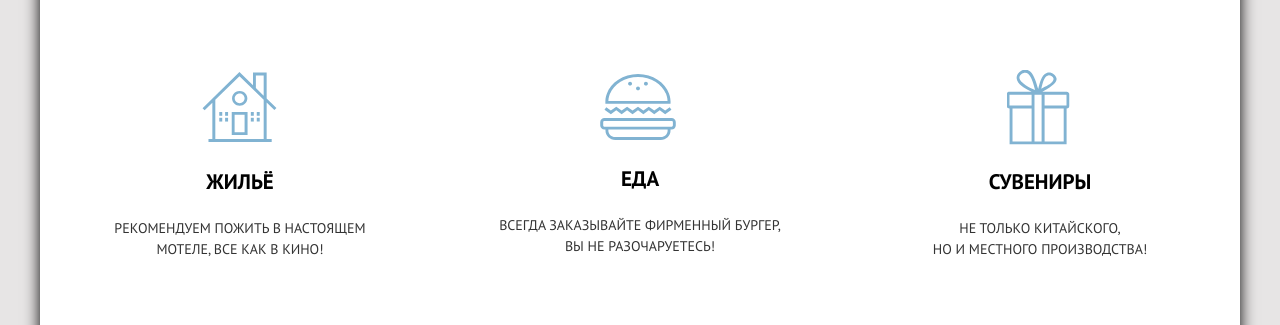
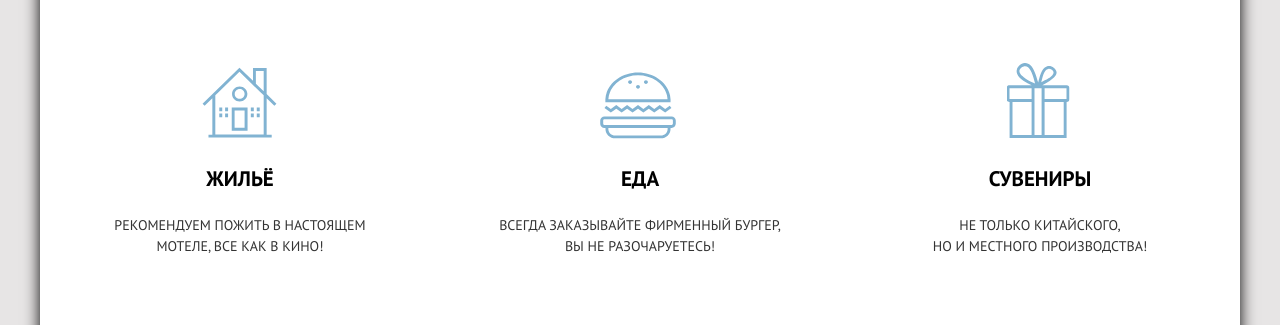
Before and after one commit to htmlacademy-adaptive/2236401-sedona-27, a website: page source/index.html in a window 1280 px wide. Shown: the part 1432-1757 px from the top of the page. Drawn offline with nearby package versions, Linux system fonts and the light colour scheme; files that its build step writes are made by us from their sources; files whose address does not match are found by name.

Commit message:
making general edits-00

```diff
--- a/source/index.html
+++ b/source/index.html
@@ -100,24 +100,24 @@
                 </div>
               </div>
               <ul class="card-advantages__local-service local-service">
-                <li class="local-service__item local-service__item--housing">
-                  <h3 class="local-service__title">
+                <li class="local-service__item">
+                  <h3 class="local-service__title local-service__title--housing">
                     Жильё
                   </h3>
                   <p class="local-service__description">
                     Рекомендуем пожить в настоящем мотеле, все как в кино!
                   </p>
                 </li>
-                <li class="local-service__item local-service__item--food">
-                  <h3 class="local-service__title">
+                <li class="local-service__item">
+                  <h3 class="local-service__title local-service__title--food">
                     Еда
                   </h3>
                   <p class="local-service__description">
                     Всегда заказывайте фирменный бургер, Вы&nbsp;не&nbsp;разочаруетесь!
                   </p>
                 </li>
-                <li class="local-service__item local-service__item--souvenir">
-                  <h3 class="local-service__title">
+                <li class="local-service__item">
+                  <h3 class="local-service__title local-service__title--souvenir">
                     Сувениры
                   </h3>
                   <p class="local-service__description">
--- a/source/less/blocks/card-advantages.less
+++ b/source/less/blocks/card-advantages.less
@@ -155,6 +155,10 @@
     max-width: 290px;
   }
 
+  .card-advantages--simple:nth-child(odd) .card-advantages__text {
+    padding: 57px 0 25px;
+  }
+
   .card-advantages--simple .card-advantages__description {
     max-width: 290px;
   }
--- a/source/less/blocks/card.less
+++ b/source/less/blocks/card.less
@@ -79,7 +79,6 @@
     grid-column: 1/-1;
     background-color: rgba(0, 0, 0, 0.3);
     color: @color-basic;
-    opacity: 0.8;
   }
 
   .card__title {
--- a/source/less/blocks/count-likes.less
+++ b/source/less/blocks/count-likes.less
@@ -17,7 +17,7 @@
 }
 
 .count-likes__added {
-  fill: darken(#ff6347, 10%);
+  fill: #ff3814;
 }
 
 .count-likes__sum {
--- a/source/less/blocks/local-service.less
+++ b/source/less/blocks/local-service.less
@@ -12,10 +12,19 @@
 .local-service__item {
   text-align: left;
   padding-top: 9px;
+}
+
+.local-service__title {
+  margin: 0 0 16px;
+  padding: 0;
+  font-weight: 700;
+  font-size: 18px;
+  line-height: 26px;
+  max-width: 240px;
   position: relative;
 }
 
-.local-service__item::before {
+.local-service__title::before {
   display: block;
   content: "";
   height: 40px;
@@ -25,28 +34,19 @@
   background-position: left top;
 }
 
-.local-service__item--housing::before {
+.local-service__title--housing::before {
   background-image: url("../img/icons/icon-housing.svg");
   transform: translate(-118%, -20%);
 }
 
-.local-service__item--food::before {
+.local-service__title--food::before {
   background-image: url("../img/icons/icon-food.svg");
   transform: translate(-117%, -18%);
 }
 
-.local-service__item--souvenir::before {
+.local-service__title--souvenir::before {
   background-image: url("../img/icons/icon-souvenir.svg");
   transform: translate(-108%, -20%);
-}
-
-.local-service__title {
-  margin: 0 0 16px;
-  padding: 0;
-  font-weight: 700;
-  font-size: 18px;
-  line-height: 26px;
-  max-width: 240px;
 }
 
 .local-service__description {
@@ -65,7 +65,7 @@
     grid-template-columns: repeat(3, 1fr);
     gap: 0;
     width: 100%;
-    min-height: 300px;
+    min-height: 330px;
     padding: 150px 0 60px;
     box-sizing: border-box;
   }
@@ -76,39 +76,35 @@
     padding-top: 8px;
   }
 
-  .local-service__item::before {
-    left: 50%;
-    top: -50%;
-    transform: translate(-48%, -40%);
-    background-size: contain;
-  }
-
-  .local-service__item--housing::before {
-    width: 77px;
-    height: 72px;
-  }
-
-  .local-service__item--food::before {
-    width: 80px;
-    height: 68px;
-  }
-
-  .local-service__item--souvenir::before {
-    width: 67px;
-    height: 75px;
-  }
-
   .local-service__title {
     font-size: 21px;
     margin: 0 0 23px;
   }
 
+  .local-service__title::before {
+    left: 50%;
+    top: -50%;
+    transform: translate(-50%, -120%);
+    background-size: contain;
+  }
+
+  .local-service__title--housing::before {
+    width: 77px;
+    height: 72px;
+  }
+
+  .local-service__title--food::before {
+    width: 80px;
+    height: 68px;
+  }
+
+  .local-service__title--souvenir::before {
+    width: 67px;
+    height: 75px;
+  }
+
   .local-service__description {
     max-width: 180px;
-  }
-
-  .local-service__item--souvenir {
-    padding-top: 4px;
   }
 }
 
@@ -125,15 +121,11 @@
     max-width: 290px;
   }
 
-  .local-service__item::before {
-    transform: translate(-50%, -50%);
-  }
+  // .local-service__title--housing {
+  //   padding-top: 11px;
+  // }
 
-  .local-service__item--housing {
-    padding-top: 11px;
-  }
-
-  .local-service__item--souvenir {
-    padding-top: 11px;
-  }
+  // .local-service__title--souvenir {
+  //   padding-top: 11px;
+  // }
 }
--- a/source/less/blocks/main-container.less
+++ b/source/less/blocks/main-container.less
@@ -64,7 +64,7 @@
   }
 
   .main-container__search-hotels {
-    margin-bottom: 65px;
+    margin-bottom: 66px;
   }
 
   .main-container__gallery {
```
Also changed, not shown: source/catalog.html (+5 -5 lines), source/form.html (+3 -3 lines).
